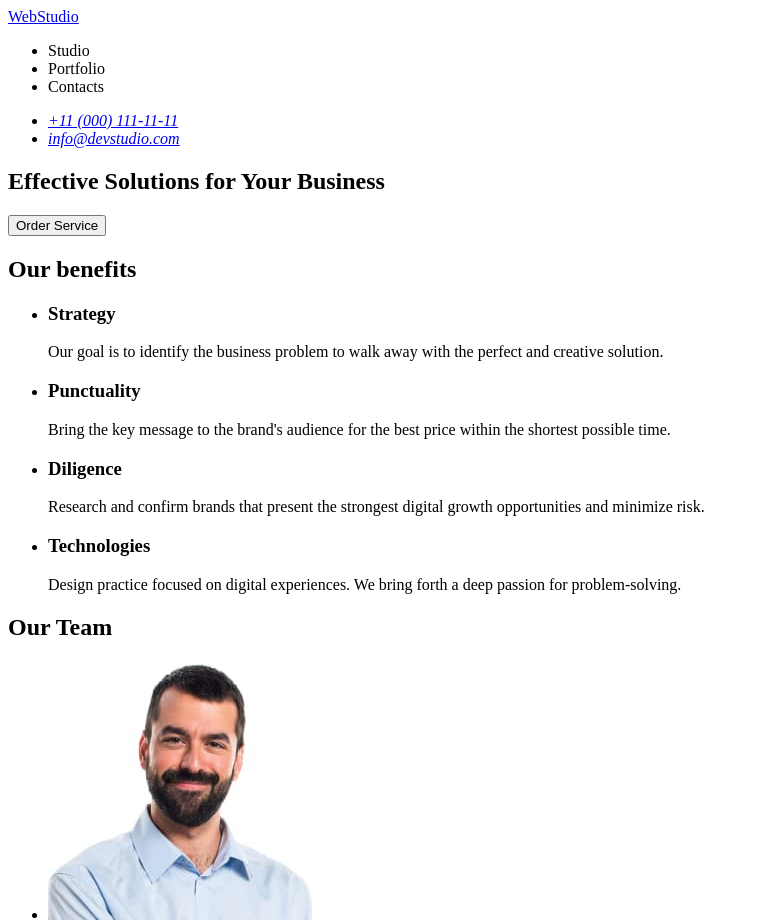
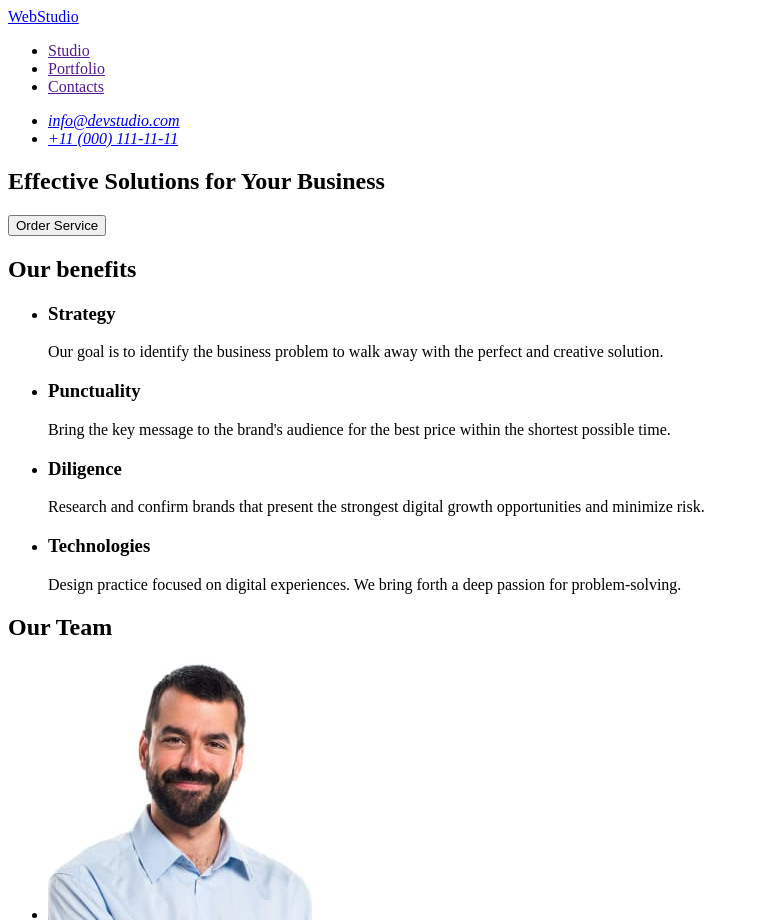
Before and after one commit to woojulie/goit-markup-hw-01, a plain HTML site: page index.html in a window 1280 px wide. Shown: the top 923 px of the page, without its empty margins (0-759 px from the left). Drawn offline with Linux system fonts and the light colour scheme.

Commit message:
aurocheck

```diff
--- a/index.html
+++ b/index.html
@@ -8,20 +8,26 @@
   <body>
     <header>
       <nav>
-        <a href="index.html">WebStudio</a>
+        <a href="./index.html">WebStudio</a>
         <ul>
-          <li>Studio</li>
-          <li>Portfolio</li>
-          <li>Contacts</li>
+          <li>
+            <a href="">Studio</a>
+          </li>
+          <li>
+            <a href="">Portfolio</a>
+          </li>
+          <li>
+            <a href="">Contacts</a>
+          </li>
         </ul>
       </nav>
       <address>
         <ul>
           <li>
-            <a href="tel:+110001111111">+11 (000) 111-11-11</a>
+            <a href="mailto:info@devstudio.com">info@devstudio.com</a>
           </li>
           <li>
-            <a href="mailto:info@devstudio.com">info@devstudio.com</a>
+            <a href="tel:+110001111111">+11 (000) 111-11-11</a>
           </li>
         </ul>
       </address>
@@ -94,7 +100,7 @@
     </main>
 
     <footer>
-      <a href="index.html">WebStudio</a>
+      <a href="./index.html">WebStudio</a>
       <p>
         Increase the flow of customers and sales for your business with digital
         marketing & growth solutions.
```
